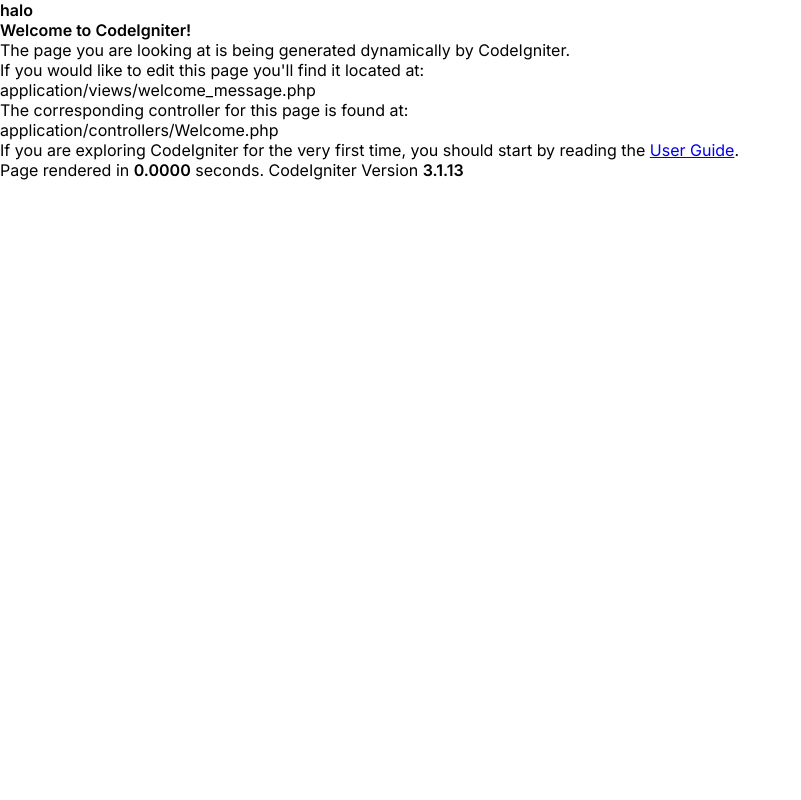
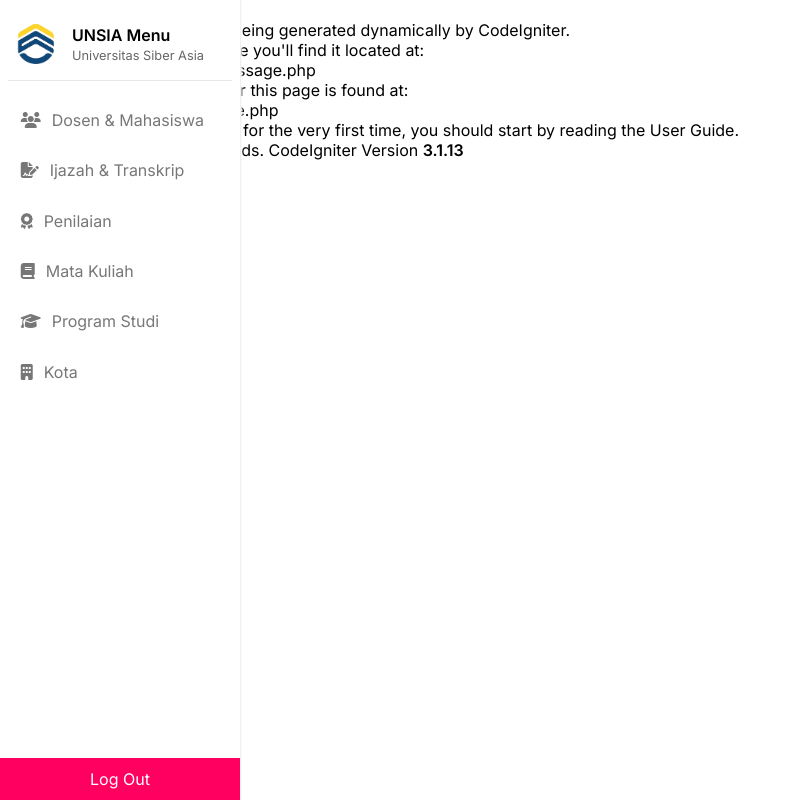
Before and after one commit to SeraphimYobel/tes2, a CodeIgniter app: page /database/ in a window 1280 px wide. Shown: the whole page, without its empty margins (0-801 px from the left). Run offline with CodeIgniter, Linux system fonts and the light colour scheme; some libraries are stand-ins or nearby versions.

Commit message:
Menambahkan komponen navigasi halaman

```diff
--- a/application/controllers/Welcome.php
+++ b/application/controllers/Welcome.php
@@ -21,6 +21,7 @@
 	public function index()
 	{
 		$this->load->view('resource');
+		$this->load->view('nav');
 		$this->load->view('welcome_message');
 	}
 }
--- /dev/null
+++ b/application/views/nav.php
@@ -0,0 +1,56 @@
+<style>
+   .btnlogout {
+      cursor: pointer;
+      transition: all 0.3s;
+      padding: 0.7em;
+      border: none;
+   }
+   .headmenu{
+      display: flex;
+      align-items: center;
+      padding: 1em 0.5em;
+      border-bottom: 1px solid rgb(230,230,230);
+      margin-bottom: 1em;
+      gap: 1em;
+   }
+   .headmenu>div>p{
+      font-size: 0.8em;
+      margin-top: 0.2em;
+      opacity: 0.6;
+   }
+   .btnlogout:hover {
+      background: #cb014f
+   }
+</style>
+<div id="apps"></div>
+<script type="text/babel">
+   const App = () => {
+      return (
+         <nav className="navigation">
+            <div>
+               <div>
+                  <div className="headmenu">
+                     <img src="./assets/unsia.png" alt="logo kampus" width="40" height="40"/>
+                     <div>
+                        <h3>UNSIA Menu</h3>
+                        <p>Universitas Siber Asia</p>
+                     </div>
+                  </div>
+                  <div className="menus">
+                     <a href="/"><i className="fas fa-users"></i> Dosen & Mahasiswa</a>
+                     <a href="/"><i className="fas fa-file-signature"></i> Ijazah & Transkrip</a>
+                     <a href="/"><i className="fas fa-award"></i> Penilaian</a>
+                     <a href="/"><i className="fas fa-book"></i> Mata Kuliah</a>
+                     <a href="/"><i className="fas fa-graduation-cap"></i> Program Studi</a>
+                     <a href="/"><i className="fas fa-building"></i> Kota</a>
+                  </div>
+               </div>
+               <button title="Keluar dari Akun" className="bgred btnlogout">Log Out</button>
+            </div>
+         </nav>
+      )
+   }
+   const root = document.querySelector("#apps")
+   const el = ReactDOM.createRoot(root)
+   el.render(<App />)
+</script>
--- a/application/views/resource.php
+++ b/application/views/resource.php
@@ -5,8 +5,9 @@
    <link rel="stylesheet" href="https://cdnjs.cloudflare.com/ajax/libs/font-awesome/6.4.0/css/all.min.css" integrity="sha512-iecdLmaskl7CVkqkXNQ/ZH/XLlvWZOJyj7Yy7tcenmpD1ypASozpmT/E0iPtmFIB46ZmdtAc9eNBvH0H/ZpiBw==" crossorigin="anonymous" referrerpolicy="no-referrer" />
    <link href="https://cdn.datatables.net/v/dt/jq-3.7.0/dt-1.13.5/b-2.4.1/b-html5-2.4.1/datatables.min.css" rel="stylesheet"/>
    <script src="https://cdn.datatables.net/v/dt/jq-3.7.0/dt-1.13.5/b-2.4.1/b-html5-2.4.1/datatables.min.js"></script>
-
+   <script src="https://unpkg.com/react@18/umd/react.development.js" crossorigin></script>
+   <script src="https://unpkg.com/react-dom@18/umd/react-dom.development.js" crossorigin></script>
+   <script src="https://unpkg.com/babel-standalone@6/babel.min.js"></script>
+   <link rel="icon" href="./assets/unsialogo.ico">
+   <title>Sistem Manajemen Dokumen</title>
 </head>
-<div>
-   <h1>halo</h1>
-</div>
--- a/global.css
+++ b/global.css
@@ -8,6 +8,61 @@
    margin: 0;
 }
 
+a {
+   color: inherit;
+   text-decoration: none;
+}
+
+i {
+   display: inline-block;
+   margin-right: 0.4em;
+}
+
 html {
    scroll-behavior: smooth
 }
+
+.navigation {
+   position: fixed;
+   background: transparent;
+   height: 100%;
+   width: 15em;
+}
+
+.bgred {
+   background: #FF0060;
+   color: white;
+}
+
+.navigation>div {
+   height: 100%;
+   display: flex;
+   flex-direction: column;
+   justify-content: space-between;
+   outline: 1px solid rgb(240, 240, 240);
+   box-shadow: 2px 2px 2px 0 rgb(250, 250, 250);
+}
+
+.navigation>div>div {
+   background: white;
+   padding: 0.5em;
+}
+
+.menus {
+   display: flex;
+   flex-direction: column;
+   gap: 0.3em;
+
+}
+
+.menus>a {
+   color: #777;
+   transition: all 0.3s;
+   display: inline-block;
+   padding: 0.8em;
+   border-radius: 0.6em;
+}
+
+.menus>a:hover {
+   background: rgb(245, 245, 245);
+}
```
Also changed, not shown: assets/unsia.png (added), assets/unsialogo.ico (added).
